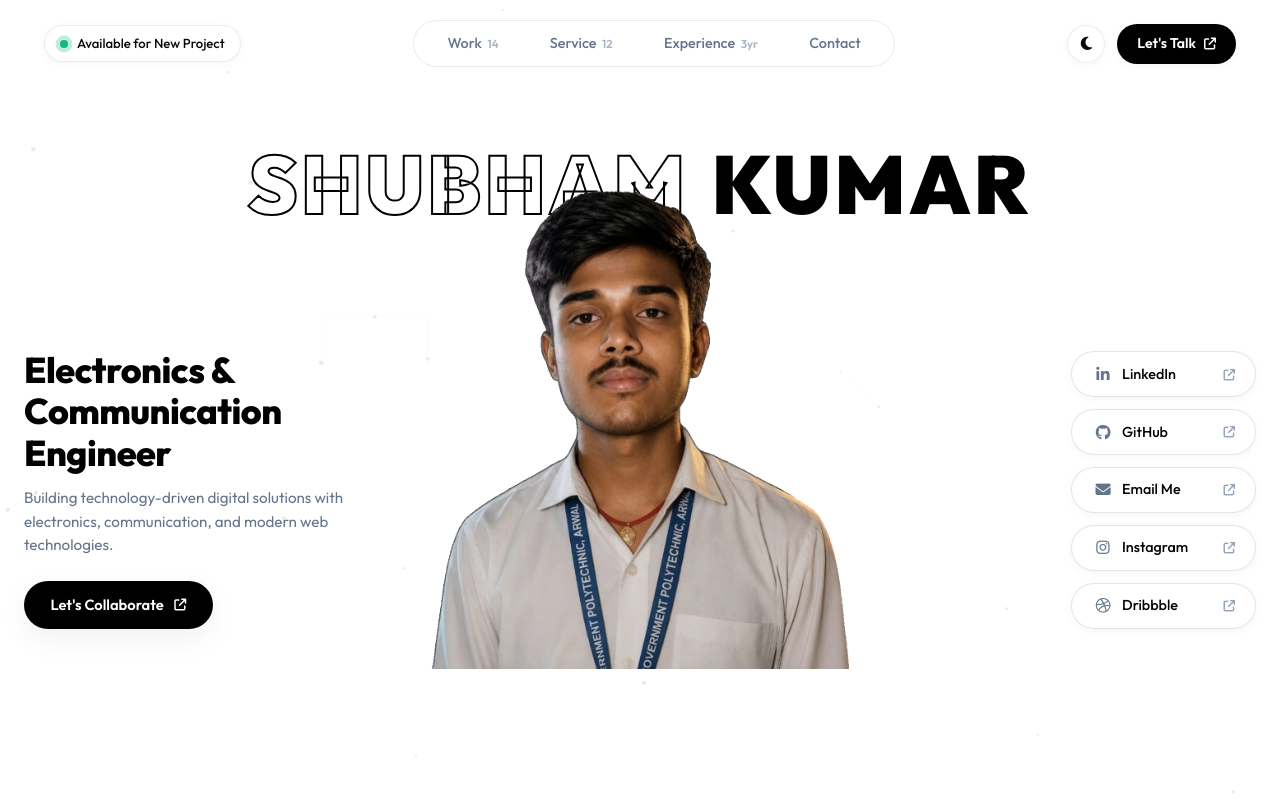
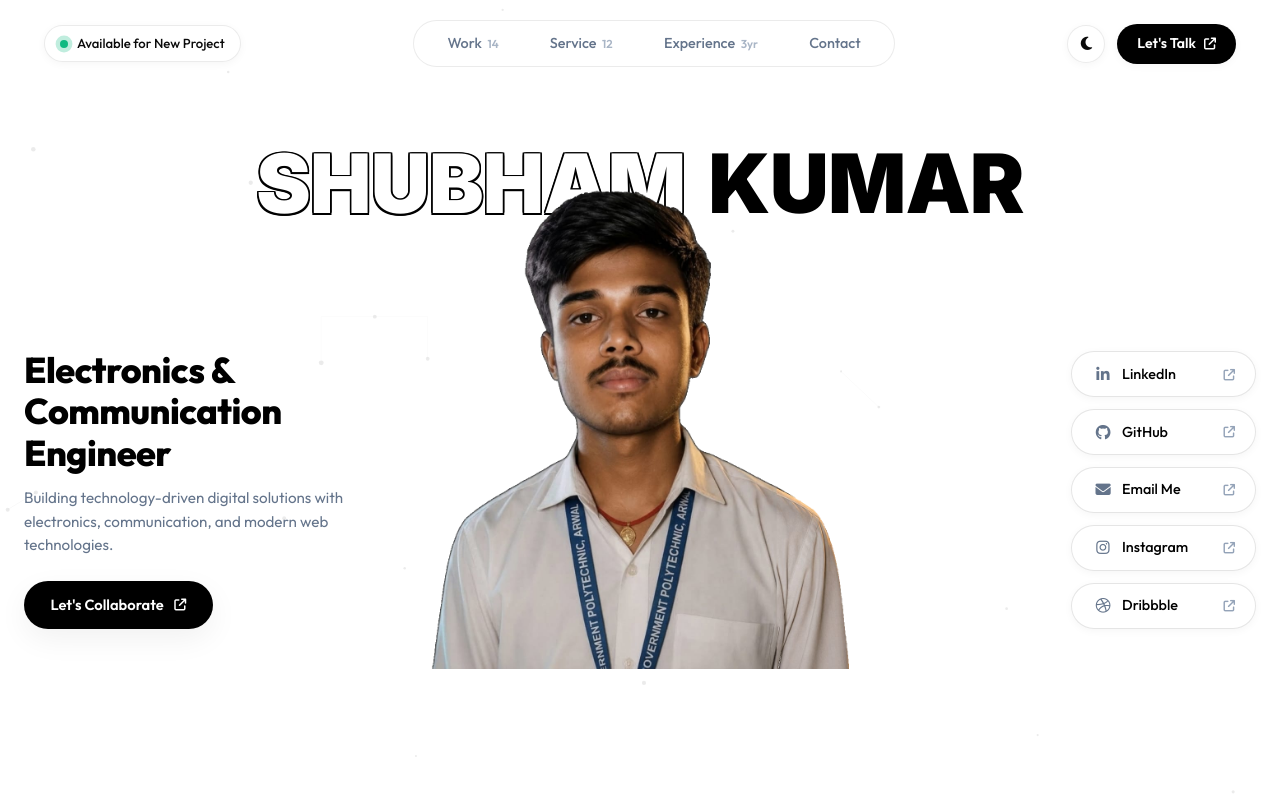
Before and after one commit to itsRamri/RSK.core-new-website-, a React (Vite) app: page / in a window 1280 px wide. Shown: the top 800 px of the page. Built offline with nearby package versions, Linux system fonts and the light colour scheme.

Commit message:
feat: add global stylesheet and update Google Fonts to include Inter and Plus Jakarta Sans

```diff
--- a/index.html
+++ b/index.html
@@ -11,7 +11,7 @@
   <!-- Google Fonts -->
   <link rel="preconnect" href="https://fonts.googleapis.com">
   <link rel="preconnect" href="https://fonts.gstatic.com" crossorigin>
-  <link href="https://fonts.googleapis.com/css2?family=JetBrains+Mono:ital,wght@0,300;0,400;0,600;0,700;1,400&family=Outfit:wght@300;400;500;600;700;800;900&family=Space+Grotesk:wght@400;500;600;700&family=Syne:wght@700;800&display=swap" rel="stylesheet">
+  <link href="https://fonts.googleapis.com/css2?family=Inter:wght@400;500;600;700;800;900&family=JetBrains+Mono:ital,wght@0,300;0,400;0,600;0,700;1,400&family=Outfit:wght@300;400;500;600;700;800;900&family=Plus+Jakarta+Sans:wght@700;800;900&family=Space+Grotesk:wght@400;500;600;700&display=swap" rel="stylesheet">
 
   <!-- FontAwesome Icons -->
   <link rel="stylesheet" href="https://cdnjs.cloudflare.com/ajax/libs/font-awesome/6.4.0/css/all.min.css">
--- a/src/styles/global.css
+++ b/src/styles/global.css
@@ -416,10 +416,10 @@ body[data-mode="dark"] .nav-link-item.active {
   width: 100%;
   margin-top: 1.25rem;
   margin-bottom: -2.8rem;
-  font-family: 'Outfit', 'Space Grotesk', -apple-system, sans-serif;
+  font-family: 'Inter', 'Plus Jakarta Sans', -apple-system, BlinkMacSystemFont, 'Segoe UI', Roboto, sans-serif;
   font-size: clamp(2.4rem, 6.4vw, 6.2rem);
   font-weight: 900;
-  letter-spacing: 0.04em;
+  letter-spacing: -0.01em;
   line-height: 1;
   text-transform: uppercase;
   white-space: nowrap;
@@ -430,22 +430,31 @@ body[data-mode="dark"] .nav-link-item.active {
   z-index: 1;
   padding: 0 1rem;
   font-variant-ligatures: none;
-  font-feature-settings: "liga" 0, "clig" 0, "dlig" 0, "hlig" 0, "calt" 0;
 }
 
 .hero-title-outline {
-  -webkit-text-stroke: 2px var(--hero-outline-color);
-  color: transparent;
+  color: var(--bg-body);
+  text-shadow:
+    -1.5px -1.5px 0 var(--hero-outline-color),
+     1.5px -1.5px 0 var(--hero-outline-color),
+    -1.5px  1.5px 0 var(--hero-outline-color),
+     1.5px  1.5px 0 var(--hero-outline-color),
+    -1.5px  0px   0 var(--hero-outline-color),
+     1.5px  0px   0 var(--hero-outline-color),
+     0px   -1.5px 0 var(--hero-outline-color),
+     0px    1.5px 0 var(--hero-outline-color);
+  -webkit-text-stroke: 0px transparent;
   display: inline-block;
   font-weight: 900;
-  letter-spacing: 0.04em;
+  letter-spacing: -0.01em;
+  transition: color 0.3s ease, text-shadow 0.3s ease;
 }
 
 .hero-title-solid {
   color: var(--hero-solid-color);
   display: inline-block;
   font-weight: 900;
-  letter-spacing: 0.04em;
+  letter-spacing: -0.01em;
 }
 
 
```
